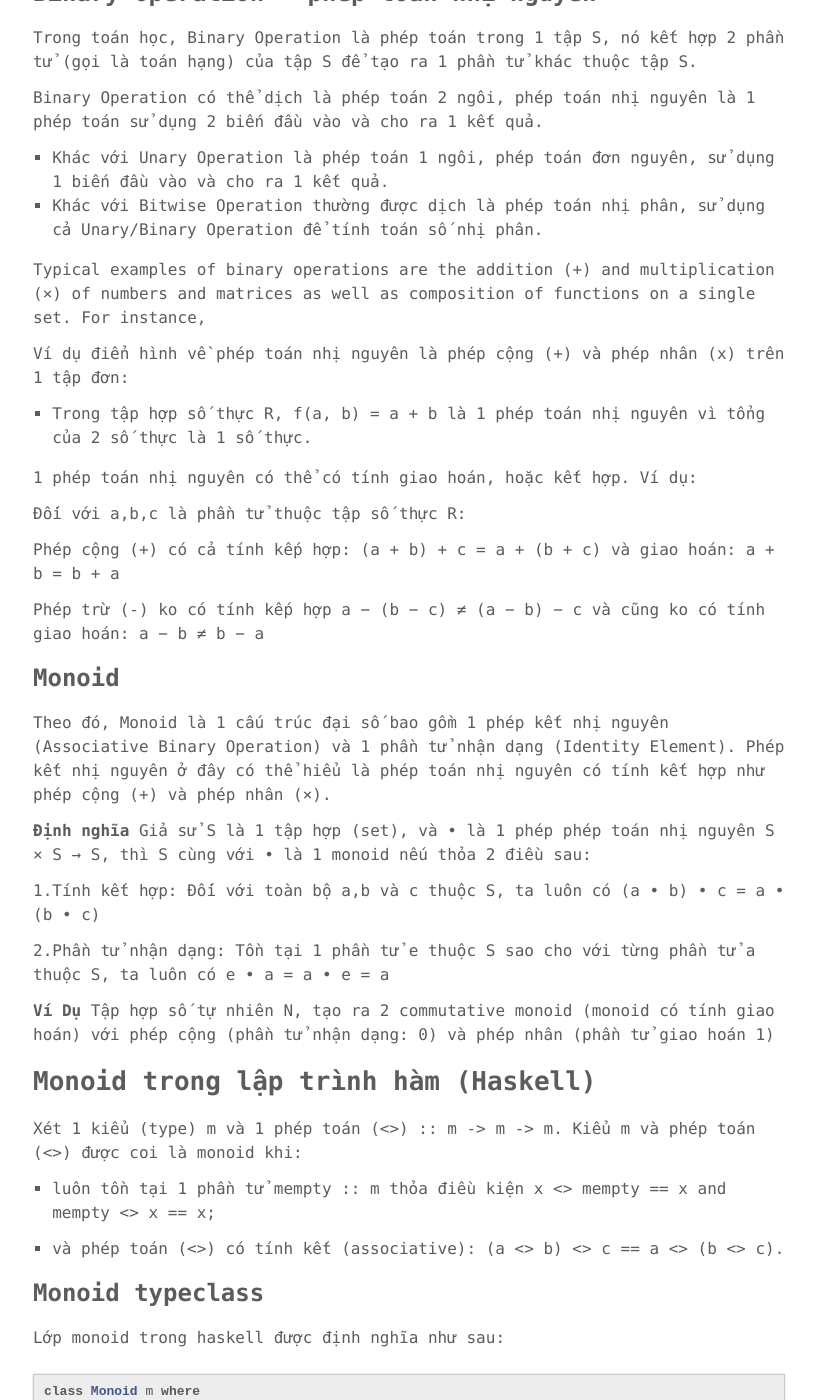
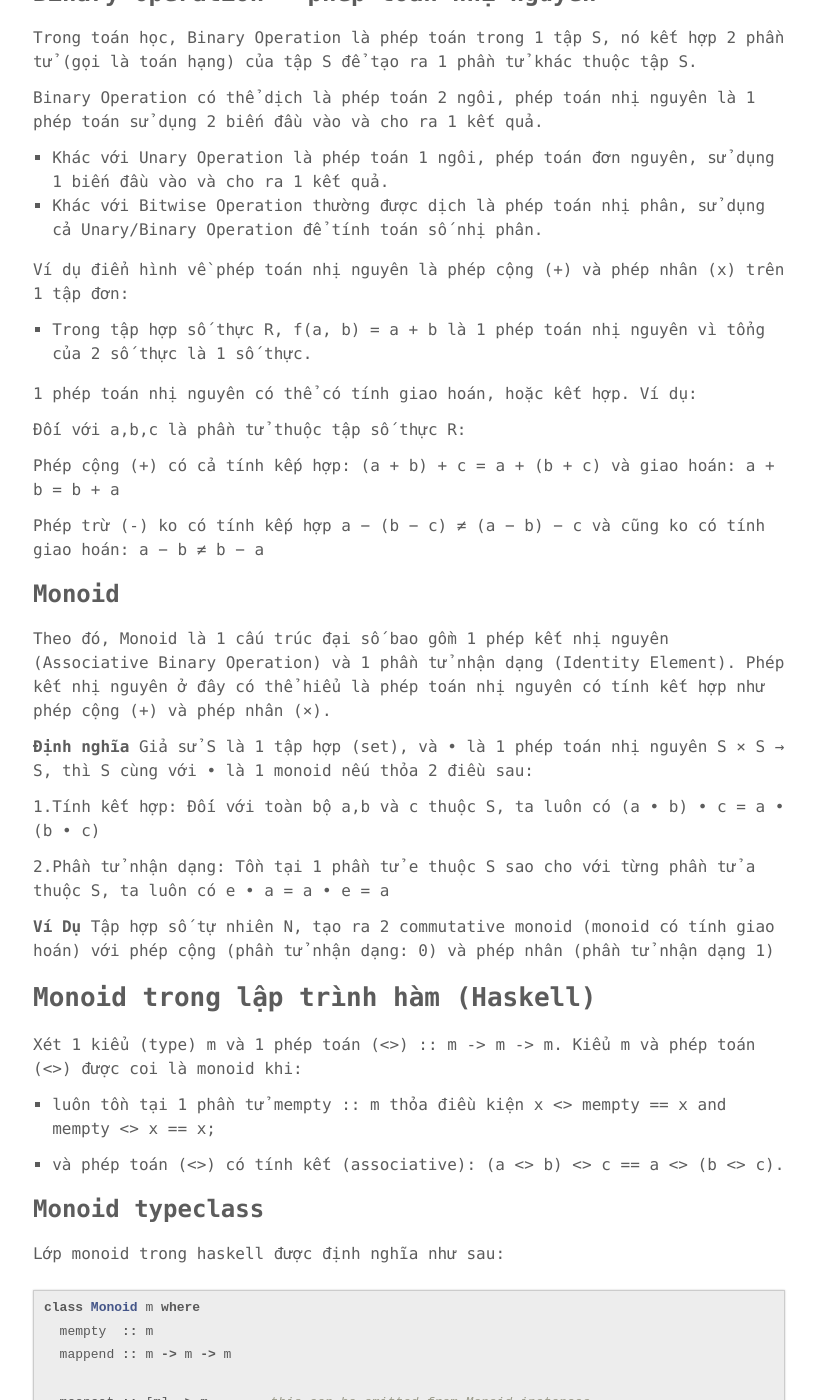
Before and after one commit to phuoc-thanh/phuoc-thanh.github.io, a Jekyll site: the page built from _posts/2017-04-25-monoid-and-using.md, in a window 1280 px wide and 1400 px high, scrolled down 497 px. Shown: the whole window, without its empty margins (231-1048 px from the left). Built offline with Jekyll 4.4.1, drawn with Linux system fonts in a browser that asks for light colours; comment, search, counter and statistics services are not loaded; some of the changed text lies outside the part shown.

Commit message:
"Edit some mistakes on monoid post"

```diff
--- a/_posts/2017-04-25-monoid-and-using.md
+++ b/_posts/2017-04-25-monoid-and-using.md
@@ -1,8 +1,8 @@
 ---
 layout: post
-title: "Monoid - định nghĩa và ứng dụng trong lập trình"
+title: "Monoid - Định nghĩa và ứng dụng trong lập trình"
 comments: true
-description: "Monoid - định nghĩa và ứng dụng trong lập trình"
+description: "Monoid - Định nghĩa và ứng dụng trong lập trình"
 keywords: "monoid, binary, functional, programming"
 ---
 
@@ -20,8 +20,6 @@
 * Khác với Unary Operation là phép toán 1 ngôi, phép toán đơn nguyên, sử dụng 1 biến đầu vào và cho ra 1 kết quả.
 * Khác với Bitwise Operation thường được dịch là phép toán nhị phân, sử dụng cả Unary/Binary Operation để tính toán số nhị phân.
 
-Typical examples of binary operations are the addition (+) and multiplication (×) of numbers and matrices as well as composition of functions on a single set. For instance,
-
 Ví dụ điển hình về phép toán nhị nguyên là phép cộng (+) và phép nhân (x) trên 1 tập đơn:
 * Trong tập hợp số thực R, f(a, b) = a + b là 1 phép toán nhị nguyên vì tổng của 2 số thực là 1 số thực.
 
@@ -38,14 +36,14 @@
 Theo đó, Monoid là 1 cấu trúc đại số bao gồm 1 phép kết nhị nguyên (Associative Binary Operation) và 1 phần tử nhận dạng (Identity Element). Phép kết nhị nguyên ở đây có thể hiểu là phép toán nhị nguyên có tính kết hợp như phép cộng (+) và phép nhân (×).
 
 **Định nghĩa**
-Giả sử S là 1 tập hợp (set), và • là 1 phép phép toán nhị nguyên S × S → S, thì S cùng với • là 1 monoid nếu thỏa 2 điều sau:
+Giả sử S là 1 tập hợp (set), và • là 1 phép toán nhị nguyên S × S → S, thì S cùng với • là 1 monoid nếu thỏa 2 điều sau:
 
 1.Tính kết hợp: Đối với toàn bộ a,b và c thuộc S, ta luôn có (a • b) • c = a • (b • c)
 
 2.Phần tử nhận dạng: Tồn tại 1 phần tử e thuộc S sao cho với từng phần tử a thuộc S, ta luôn có  e • a = a • e = a
 
 **Ví Dụ**
-Tập hợp số tự nhiên N, tạo ra 2 commutative monoid (monoid có tính giao hoán) với phép cộng (phần tử nhận dạng: 0) và phép nhân (phần tử giao hoán 1)
+Tập hợp số tự nhiên N, tạo ra 2 commutative monoid (monoid có tính giao hoán) với phép cộng (phần tử nhận dạng: 0) và phép nhân (phần tử nhận dạng 1)
 
 ## Monoid trong lập trình hàm (Haskell)
 
```
